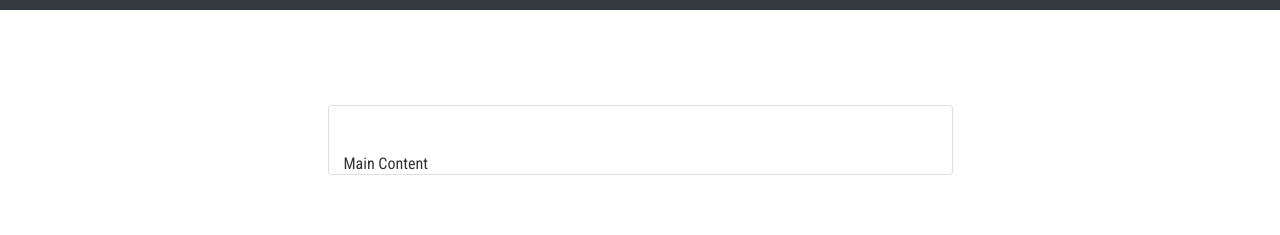
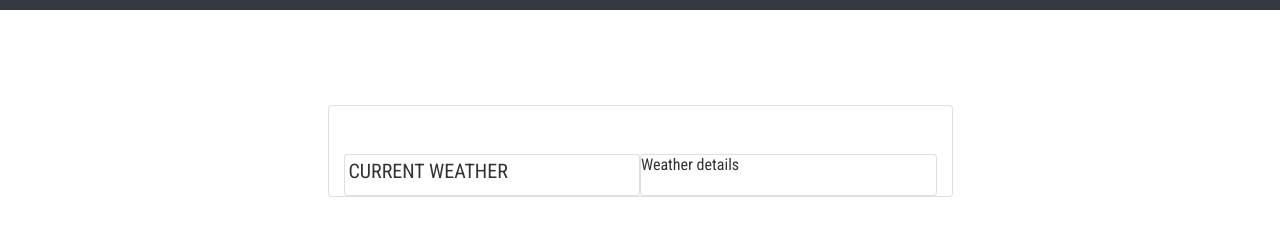
Before and after one commit to Bluette1/weather-app, a website built with webpack: page public/index.html in a window 1280 px wide. Shown: the part 55-290 px from the top of the page. Built offline with nearby package versions, Linux system fonts and the light colour scheme; no server answers.

Commit message:
Add functionality for displaying data from the api

```diff
--- a/src/assets/styles/index.scss
+++ b/src/assets/styles/index.scss
@@ -65,4 +65,24 @@ a:hover {
 
   .centered-content {
     margin: 10rem auto;
+    display: grid;
+    grid-template-columns: 1fr;
   }
+
+  .weather-description {
+    grid-column: span 1;
+  }
+
+  @media only screen and (min-width: 768px) {
+    .centered-content {
+      margin: 10rem auto;
+      display: grid;
+      grid-template-columns: repeat(2, 1fr);
+    }
+    .weather-description {
+      grid-column: 1/2;
+    }
+    .weather-details {
+      grid-column: 2/3;
+    }
+  }
--- a/src/index.js
+++ b/src/index.js
@@ -2,8 +2,10 @@ import 'bootstrap/dist/css/bootstrap.min.css';
 import './assets/styles/index.scss';
 import 'bootstrap/dist/js/bootstrap.bundle.min';
 import NavBar from './layouts/navbar';
-import Content from './layouts/content';
+import displayContent from './layouts/content';
+
 
 const rootElement = document.querySelector('#root');
 NavBar.displayNavbar(rootElement);
-Content.displayContent(rootElement);
+
+displayContent(rootElement);
--- a/src/layouts/content.js
+++ b/src/layouts/content.js
@@ -1,10 +1,35 @@
-class Content {
-  static displayContent = (rootElement) => {
-    const mainContent = document.createElement('div');
-    mainContent.setAttribute('class', 'card centered-content pt-5 col-md-6 col-12');
-    mainContent.textContent = 'Main Content';
-    rootElement.append(mainContent);
-  }
+const url = 'http://api.openweathermap.org/data/2.5/weather?q=London,uk&appid=0fc88a8e4b0bd9b97cf191933bfdcbd8';
+
+const displayContent = (rootElement) => {
+  const mainContent = document.createElement('div');
+  mainContent.setAttribute('class', 'card centered-content pt-5 col-md-6 col-12');
+  const weatherDescription = document.createElement('div');
+  weatherDescription.setAttribute('class', 'card weather-description');
+  const currWeather = document.createElement('h5');
+  currWeather.textContent = 'Current Weather';
+  currWeather.className = 'text-uppercase p-1';
+  weatherDescription.appendChild(currWeather);
+  const currTime = document.createElement('p');
+
+  displayData(currTime, weatherDescription, 'dt');
+  const weatherDetails = document.createElement('div');
+  weatherDetails.setAttribute('class', 'card weather-details');
+  weatherDetails.textContent = 'Weather details';
+
+  mainContent.append(weatherDescription);
+  mainContent.append(weatherDetails);
+  rootElement.append(mainContent);
+
+
+}
+async function displayData(currNode, parentElement, value) {
+
+  const response = await fetch(url, { mode: 'cors' });
+  const data = await response.json();
+
+  currNode.textContent = `${data[value]}`;
+  parentElement.appendChild(currNode);
+
 }
 
-export default Content;
+export default displayContent;
```
Lines whose indentation alone changed are shown as unchanged.
